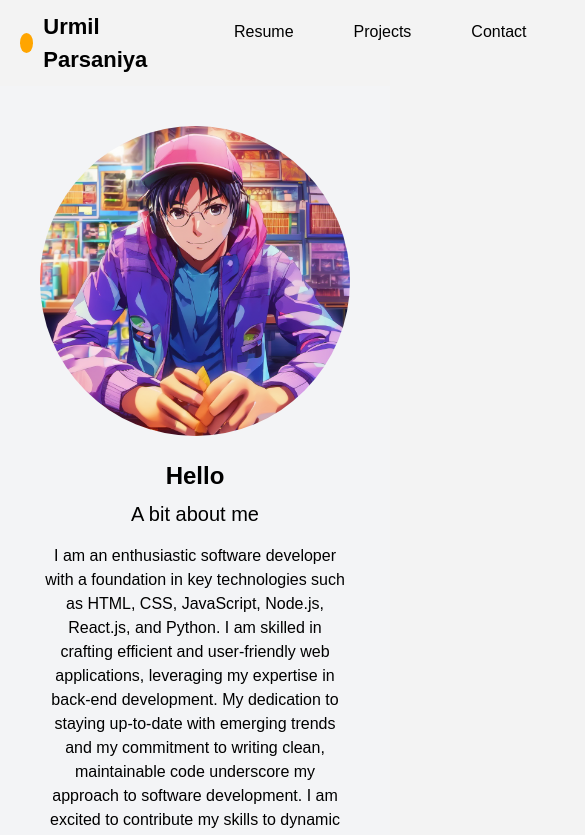
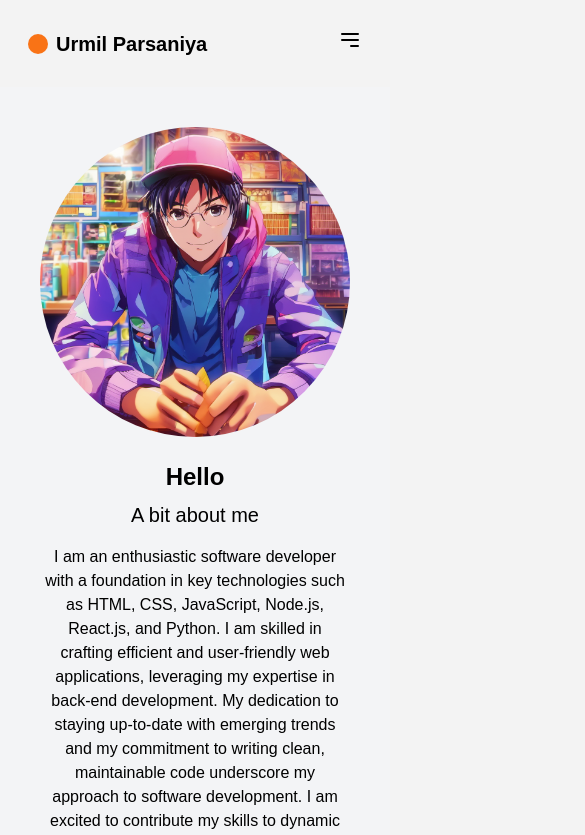
Before and after one commit to urmilparsaniya/Projects, a Next.js app: page / in a window 390 px wide. Shown: the top 835 px of the page, 585 px wide, since content can reach past the window. Built offline with nearby package versions, Linux system fonts and the light colour scheme.

Commit message:
header responsive | resume align issue resolved

```diff
--- a/components/Header.jsx
+++ b/components/Header.jsx
@@ -1,26 +1,41 @@
-// components/Header.js
-import React from 'react';
+import React, { useState } from 'react';
 import Link from 'next/link';
-import styles from '../styles/header.module.css';
 
-const Header = () => (
-  <header className={styles.header}>
-    <nav>
-      <ul className={styles.navList}>
-        <li className={styles.specialItem}>
-          <div className={styles.orangeRound}></div>
-          <a href='/' className={styles.myName}>Urmil Parsaniya</a>
+const Header = () => {
+  const [isOpen, setIsOpen] = useState(false);
+
+  const toggleMenu = () => {
+    setIsOpen(!isOpen);
+  };
+
+  return (
+    <header className="text-black">
+      <nav className="container mx-auto p-7 flex justify-between items-center">
+        <div className="flex items-center">
+          <div className="w-5 h-5 bg-orange-500 rounded-full mr-2"></div>
+          <a href='/' className="font-bold text-xl">Urmil Parsaniya</a>
+        </div>
+        <div className="block lg:hidden">
+          <button onClick={toggleMenu} className="focus:outline-none">
+            <svg className="w-6 h-6" fill="none" stroke="currentColor" viewBox="0 0 24 24" xmlns="http://www.w3.org/2000/svg">
+              <path strokeLinecap="round" strokeLinejoin="round" strokeWidth="2" d={isOpen ? "M6 18L18 6M6 6l12 12" : "M4 6h16M4 12h16m-7 6h7"}></path>
+            </svg>
+          </button>
+        </div>
+        <ul className={`lg:flex lg:items-center lg:space-x-20 ${isOpen ? 'block' : 'hidden'} space-y-5 lg:space-y-0`}>
+          <li>
+            <Link href="/contact" className="block text-base hover:text-yellow-500">Contact</Link>
           </li>
-        <li className={styles.endItemsContainer}>
-          <ul>
-            <li><Link href="/contact" className={styles.navLink}>Contact</Link></li>
-            <li><Link href="/projects" className={styles.navLink}>Projects</Link></li>
-            <li><Link href="/resume" className={styles.navLink}>Resume</Link></li>
-          </ul>
+          <li>
+            <Link href="/projects" className="block text-base hover:text-yellow-500">Projects</Link>
+          </li>
+          <li className="mb-5 lg:mb-0">
+            <Link href="/resume" className="block text-base hover:text-yellow-500">Resume</Link>
           </li>
         </ul>
       </nav>
     </header>
   );
+};
 
 export default Header;
--- a/pages/contact.jsx
+++ b/pages/contact.jsx
@@ -134,6 +134,7 @@ const ContactPage = () => {
                     id="firstName"
                     name="firstName"
                     className="mt-1 p-2 w-full border border-gray-300 rounded"
+                    placeholder='First Name'
                   />
                 </div>
                 <div className={styles.lastName}>
@@ -145,6 +146,7 @@ const ContactPage = () => {
                     id="lastName"
                     name="lastName"
                     className="mt-1 p-2 w-full border border-gray-300 rounded"
+                    placeholder='Last Name'
                   />
                 </div>
               </div>
@@ -160,6 +162,7 @@ const ContactPage = () => {
                     id="email"
                     name="email"
                     className="mt-1 p-2 w-full border border-gray-300 rounded"
+                    placeholder='Email'
                     required
                   />
                 </div>
@@ -172,6 +175,7 @@ const ContactPage = () => {
                     id="subject"
                     name="subject"
                     className="mt-1 p-2 w-full border border-gray-300 rounded"
+                    placeholder='Subject'
                   />
                 </div>
               </div>
--- a/pages/resume.jsx
+++ b/pages/resume.jsx
@@ -81,7 +81,7 @@ const ResumePage = () => {
               <h3 className="text-lg font-bold">Skills & Expertise</h3>
             </div>
             <div className="flex flex-wrap justify-end">
-              <div className="w-1/4 flex flex-col p-6 rounded-md">
+              <div className="w-3/5 flex flex-col p-6 rounded-md">
                 <ul className="list-disc">
                   <li>NodeJS</li>
                   <li>Express</li>
```
Lines whose indentation alone changed are shown as unchanged.
